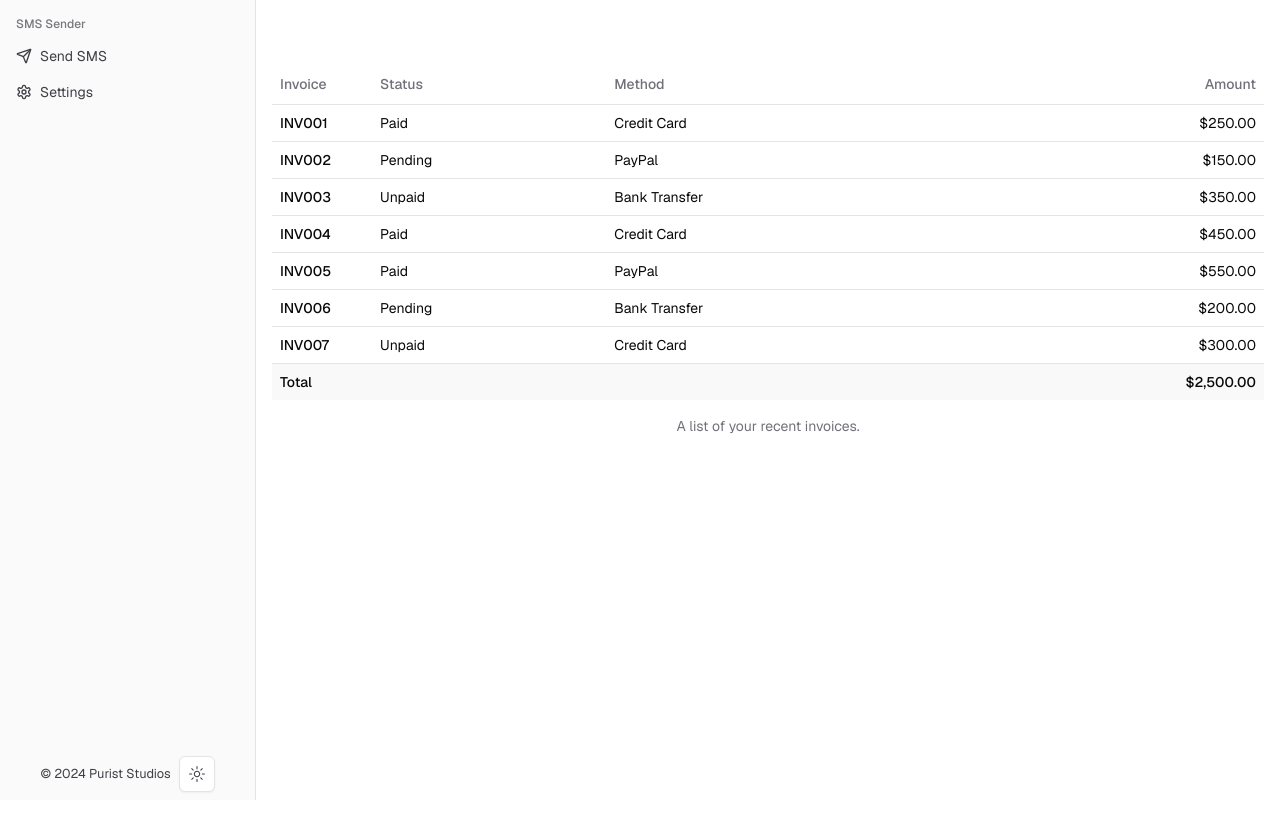
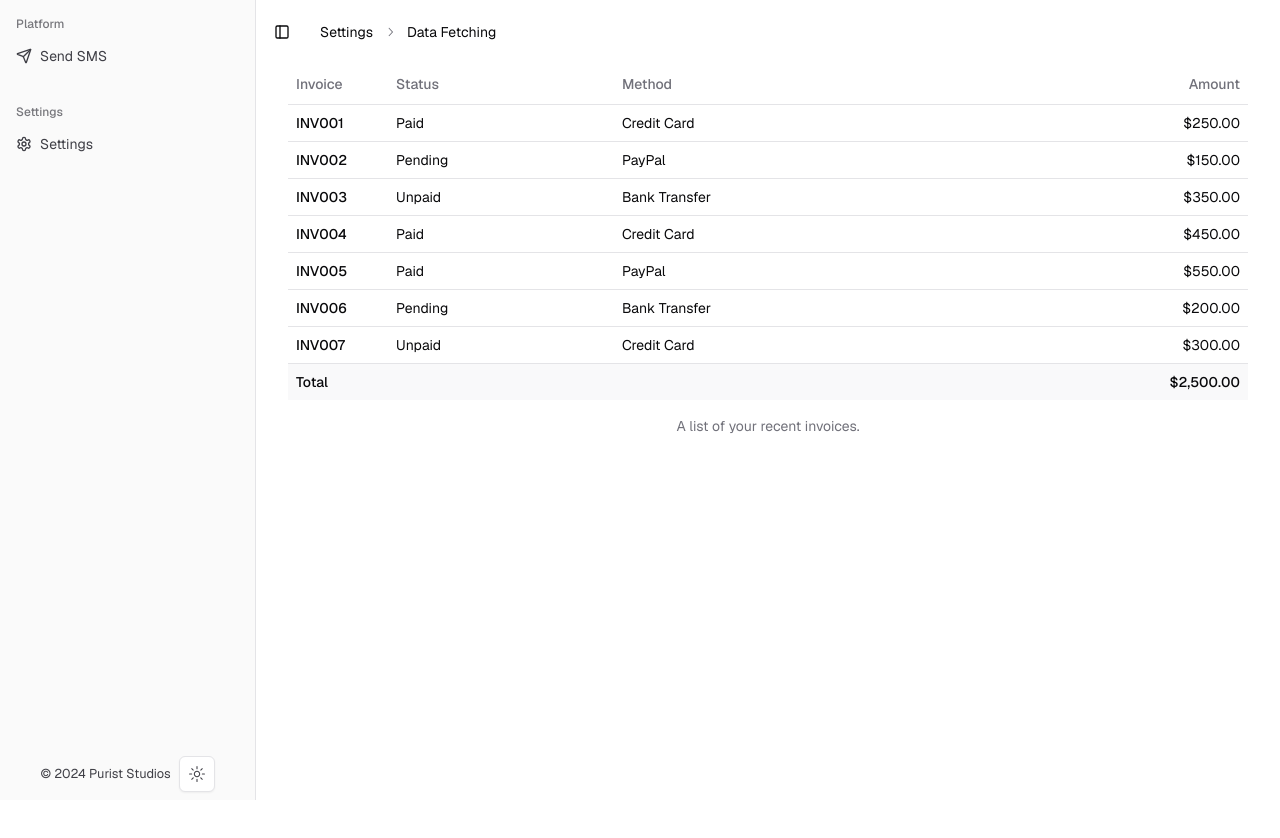
Before and after one commit to treeshake/sms-sender, a Next.js app: page /settings in a window 1280 px wide. Shown: the top 838 px of the page. Before the commit the page ends 800 px from the top, so only its background shows below. Built offline with nearby package versions, Linux system fonts and the light colour scheme.

Commit message:
feat(all): Add a header

```diff
--- a/src/app/dashboard/page.tsx
+++ b/src/app/dashboard/page.tsx
@@ -1,43 +1,23 @@
-import { AppSidebar } from '@treeshake/ui/components/app-sidebar';
+import { AppHeader } from '@treeshake/components/layouts/header';
 import {
-  Breadcrumb,
   BreadcrumbItem,
   BreadcrumbLink,
-  BreadcrumbList,
   BreadcrumbPage,
   BreadcrumbSeparator,
 } from '@treeshake/ui/components/breadcrumb';
-import { Separator } from '@treeshake/ui/components/separator';
-import {
-  SidebarInset,
-  SidebarProvider,
-  SidebarTrigger,
-} from '@treeshake/ui/components/sidebar';
 
 export default function Page() {
   return (
-    <SidebarProvider>
-      <AppSidebar />
-      <SidebarInset>
-        <header className='flex h-16 shrink-0 items-center gap-2 transition-[width,height] ease-linear group-has-[[data-collapsible=icon]]/sidebar-wrapper:h-12'>
-          <div className='flex items-center gap-2 px-4'>
-            <SidebarTrigger className='-ml-1' />
-            <Separator orientation='vertical' className='mr-2 h-4' />
-            <Breadcrumb>
-              <BreadcrumbList>
+    <>
+      <AppHeader>
         <BreadcrumbItem className='hidden md:block'>
-                  <BreadcrumbLink href='#'>
-                    Building Your Application
-                  </BreadcrumbLink>
+          <BreadcrumbLink href='#'>Building Your Application</BreadcrumbLink>
         </BreadcrumbItem>
         <BreadcrumbSeparator className='hidden md:block' />
         <BreadcrumbItem>
           <BreadcrumbPage>Data Fetching</BreadcrumbPage>
         </BreadcrumbItem>
-              </BreadcrumbList>
-            </Breadcrumb>
-          </div>
-        </header>
+      </AppHeader>
       <div className='flex flex-1 flex-col gap-4 p-4 pt-0'>
         <div className='grid auto-rows-min gap-4 md:grid-cols-3'>
           <div className='aspect-video rounded-xl bg-muted/50' />
@@ -46,7 +26,6 @@ export default function Page() {
         </div>
         <div className='min-h-[100vh] flex-1 rounded-xl bg-muted/50 md:min-h-min' />
       </div>
-      </SidebarInset>
-    </SidebarProvider>
+    </>
   );
 }
--- a/src/app/layout.tsx
+++ b/src/app/layout.tsx
@@ -1,6 +1,6 @@
 import { AppSidebar } from '@treeshake/components/sidebar';
 import '@treeshake/styles/globals.css';
-import { SidebarProvider } from '@treeshake/ui/components/sidebar';
+import { SidebarInset, SidebarProvider } from '@treeshake/ui/components/sidebar';
 import { ThemeProvider } from '@treeshake/ui/theme-provider';
 
 import { GeistSans } from 'geist/font/sans';
@@ -26,7 +26,7 @@ export default function RootLayout({
         >
           <SidebarProvider>
             <AppSidebar />
-            {children}
+            <SidebarInset>{children}</SidebarInset>
           </SidebarProvider>
         </ThemeProvider>
       </body>
--- a/src/app/send-sms/layout.tsx
+++ b/src/app/send-sms/layout.tsx
@@ -1,7 +1,26 @@
-import { CenteredContainer } from '@treeshake/components/layouts/centered';
+import { Container } from '@treeshake/components/layouts/default';
+import { AppHeader } from '@treeshake/components/layouts/header';
+import {
+  BreadcrumbItem,
+  BreadcrumbPage,
+  BreadcrumbSeparator,
+} from '@treeshake/ui/components/breadcrumb';
 
 export default function Layout({
   children,
 }: Readonly<{ children: React.ReactNode }>) {
-  return <CenteredContainer>{children}</CenteredContainer>;
+  return (
+    <>
+      <AppHeader>
+        <BreadcrumbItem className='hidden md:block'>
+          <BreadcrumbPage>Platform</BreadcrumbPage>
+        </BreadcrumbItem>
+        <BreadcrumbSeparator className='hidden md:block' />
+        <BreadcrumbItem>
+          <BreadcrumbPage>Send SMS</BreadcrumbPage>
+        </BreadcrumbItem>
+      </AppHeader>
+      <Container>{children}</Container>
+    </>
+  );
 }
--- a/src/app/send-sms/page.tsx
+++ b/src/app/send-sms/page.tsx
@@ -10,5 +10,9 @@ export default async function Page() {
     getContactListsSummary(),
   ]);
 
-  return <SendForm senders={senders} contactLists={contactLists} />;
+  return (
+    <div className='flex'>
+      <SendForm senders={senders} contactLists={contactLists} />
+    </div>
+  );
 }
--- a/src/app/settings/layout.tsx
+++ b/src/app/settings/layout.tsx
@@ -1,7 +1,26 @@
 import { Container } from '@treeshake/components/layouts/default';
+import { AppHeader } from '@treeshake/components/layouts/header';
+import {
+  BreadcrumbItem,
+  BreadcrumbPage,
+  BreadcrumbSeparator
+} from '@treeshake/ui/components/breadcrumb';
 
 export default function Layout({
   children,
 }: Readonly<{ children: React.ReactNode }>) {
-  return <Container>{children}</Container>;
+  return (
+    <>
+      <AppHeader>
+        <BreadcrumbItem className='hidden md:block'>
+          <BreadcrumbPage>Settings</BreadcrumbPage>
+        </BreadcrumbItem>
+        <BreadcrumbSeparator className='hidden md:block' />
+        <BreadcrumbItem>
+          <BreadcrumbPage>Data Fetching</BreadcrumbPage>
+        </BreadcrumbItem>
+      </AppHeader>
+      <Container>{children}</Container>
+    </>
+  );
 }
--- a/src/app/settings/page.tsx
+++ b/src/app/settings/page.tsx
@@ -56,6 +56,7 @@ const invoices = [
 
 export default function Page() {
   return (
+    <div className='px-4'>
       <Table>
         <TableCaption>A list of your recent invoices.</TableCaption>
         <TableHeader>
@@ -72,7 +73,9 @@ export default function Page() {
               <TableCell className='font-medium'>{invoice.invoice}</TableCell>
               <TableCell>{invoice.paymentStatus}</TableCell>
               <TableCell>{invoice.paymentMethod}</TableCell>
-            <TableCell className='text-right'>{invoice.totalAmount}</TableCell>
+              <TableCell className='text-right'>
+                {invoice.totalAmount}
+              </TableCell>
             </TableRow>
           ))}
         </TableBody>
@@ -83,5 +86,6 @@ export default function Page() {
           </TableRow>
         </TableFooter>
       </Table>
+    </div>
   );
 }
--- a/src/components/form/index.tsx
+++ b/src/components/form/index.tsx
@@ -74,7 +74,7 @@ export function SendForm({
           placeholder='Select a contacts list'
         />
         <Button type='submit' disabled={pending}>
-          Submit
+          Send SMS
         </Button>
       </form>
     </Form>
--- a/src/components/layouts/default.tsx
+++ b/src/components/layouts/default.tsx
@@ -2,10 +2,8 @@ export function Container({
   children,
 }: Readonly<{ children: React.ReactNode }>) {
   return (
-    <main className='flex min-h-screen w-full flex-col'>
-      <div className='container flex flex-col gap-12 px-4 py-16'>
-        {children}
-      </div>
+    <main className='flex min-h-screen flex-col'>
+      <div className='container flex flex-col gap-12 px-4'>{children}</div>
     </main>
   );
 }
--- a/src/components/layouts/header.tsx
+++ b/src/components/layouts/header.tsx
@@ -3,18 +3,18 @@ import {
   Breadcrumb,
   BreadcrumbList,
 } from '@treeshake/ui/components/breadcrumb';
-import { SidebarInset, SidebarTrigger } from '@treeshake/ui/components/sidebar';
+import { SidebarTrigger } from '@treeshake/ui/components/sidebar';
 
 export function AppHeader({ children }: { children: React.ReactNode }) {
   return (
-    <SidebarInset>
-      <header className='flex h-16 shrink-0 items-center gap-2 border-b px-4'>
+    <header className='flex h-16 shrink-0 items-center gap-2 transition-[width,height] ease-linear group-has-[[data-collapsible=icon]]/sidebar-wrapper:h-12'>
+      <div className='flex items-center gap-2 px-4'>
         <SidebarTrigger className='-ml-1' />
         <Separator orientation='vertical' className='mr-2 h-4' />
         <Breadcrumb>
           <BreadcrumbList>{children}</BreadcrumbList>
         </Breadcrumb>
-      </header>
-    </SidebarInset>
+      </div>
+    </header>
   );
 }
--- a/src/components/sidebar/index.tsx
+++ b/src/components/sidebar/index.tsx
@@ -14,12 +14,15 @@ import { Send, Settings } from 'lucide-react';
 import { FooterContent } from './footer-content';
 
 // Menu items.
-const items = [
+const platformItems = [
   {
     title: 'Send SMS',
     url: '/send-sms',
     icon: Send,
   },
+];
+
+const settingsItems = [
   {
     title: 'Settings',
     url: '/settings',
@@ -32,10 +35,27 @@ export function AppSidebar() {
     <Sidebar collapsible='icon'>
       <SidebarContent>
         <SidebarGroup>
-          <SidebarGroupLabel>SMS Sender</SidebarGroupLabel>
+          <SidebarGroupLabel>Platform</SidebarGroupLabel>
           <SidebarGroupContent>
             <SidebarMenu>
-              {items.map((item) => (
+              {platformItems.map((item) => (
+                <SidebarMenuItem key={item.title}>
+                  <SidebarMenuButton asChild>
+                    <a href={item.url}>
+                      <item.icon />
+                      <span>{item.title}</span>
+                    </a>
+                  </SidebarMenuButton>
+                </SidebarMenuItem>
+              ))}
+            </SidebarMenu>
+          </SidebarGroupContent>
+        </SidebarGroup>
+        <SidebarGroup>
+          <SidebarGroupLabel>Settings</SidebarGroupLabel>
+          <SidebarGroupContent>
+            <SidebarMenu>
+              {settingsItems.map((item) => (
                 <SidebarMenuItem key={item.title}>
                   <SidebarMenuButton asChild>
                     <a href={item.url}>
```
Also changed, not shown: src/components/examples/app-sidebar.tsx (renamed from src/ui/components/app-sidebar.tsx). Lines whose indentation alone changed are shown as unchanged.
